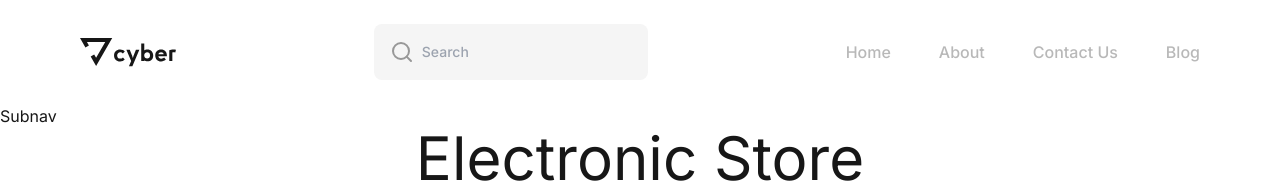
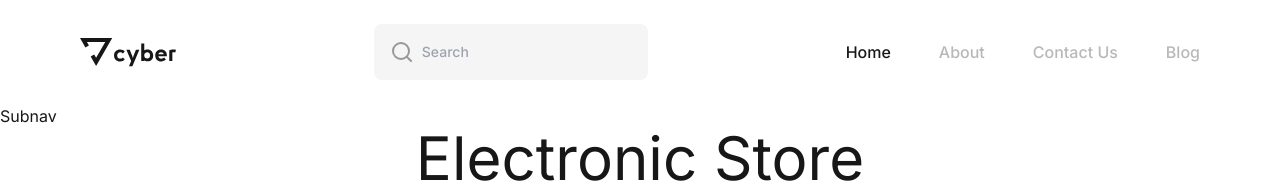
Before and after one commit to alexandreraminelli/pratica-nextjs-electronic-store, a Next.js app: page / in a window 1280 px wide. Shown: the top 183 px of the page. Built offline with nearby package versions, Linux system fonts and the light colour scheme.

Commit message:
fix: correção de estilização para link ativo

```diff
--- a/src/app/ui/layout/header/navbar/MainNavbar.tsx
+++ b/src/app/ui/layout/header/navbar/MainNavbar.tsx
@@ -66,9 +66,12 @@ function LinkNavbar({ link, active }: LinkNavbarProps) {
         href={link.href} // endereço
         // estilos:
         className={clsx(
-          `text-base font-medium opacity-30
+          `text-base font-medium
           hover:opacity-100 transition-opacity`,
-          { "opacity-100": active } // link ativo
+          {
+            "opacity-30 hover:opacity-100": !active, // links não ativos
+            "opacity-100": active, // links ativos
+          }
         )}
       >
         {link.text} {/* texto */}
```
